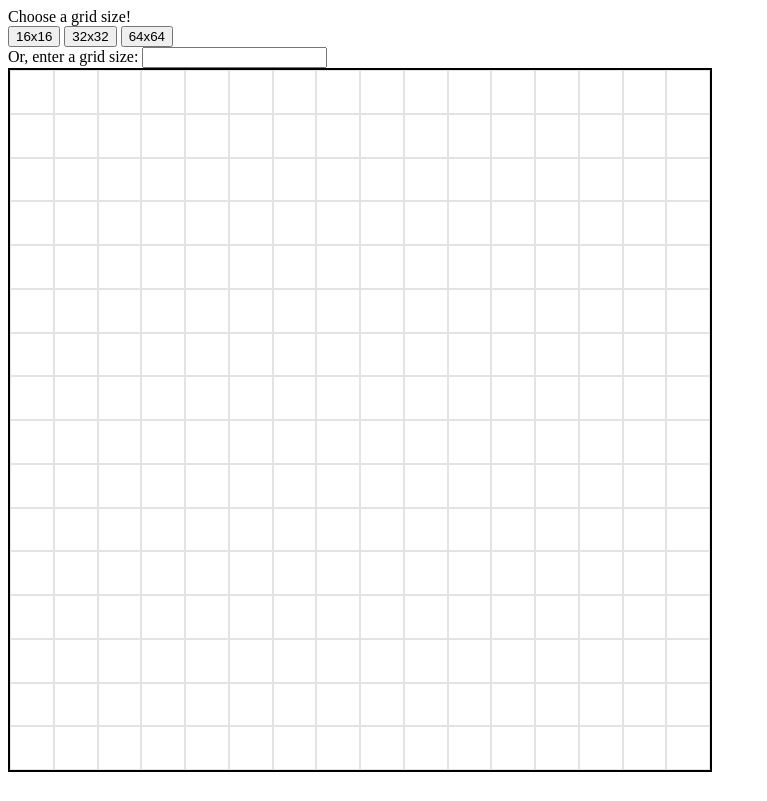
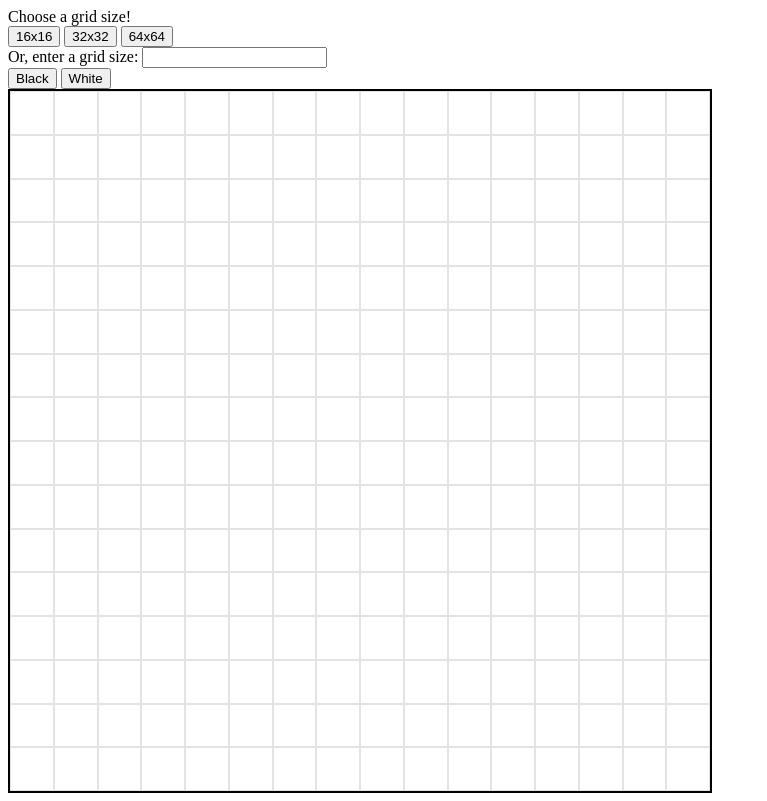
Before and after one commit to aygurs/etch-a-sketch, a plain HTML site: page index.html in a window 1280 px wide. Shown: the whole page, without its empty margins (0-767 px from the left). Drawn offline with Linux system fonts and the light colour scheme.

Commit message:
Add color buttons

```diff
--- a/index.html
+++ b/index.html
@@ -15,6 +15,8 @@
             <label for="gridSizeInput">Or, enter a grid size:</label>
             <input type="number" id="gridSizeInput">
         </div>
+        <button class="buttonBlack">Black</button>
+        <button class="buttonWhite">White</button>
         <div class="gridContainer"></div>
 
         <script src="./index.js"></script>
--- a/index.js
+++ b/index.js
@@ -3,6 +3,9 @@ const gridContainer = document.querySelector('.gridContainer');
 const button16 = document.querySelector('.button16');
 const button32 = document.querySelector('.button32');
 const button64 = document.querySelector('.button64');
+const buttonBlack = document.querySelector('.buttonBlack');
+const buttonWhite = document.querySelector('.buttonWhite');
+const gridSquare = document.querySelector('.gridSquare');
 
 // To make the base grid when loading the page start with 16x16
 for (let i = 0; i < (16 * 16); i++) {
```
Also changed, not shown: style.css (line endings or trailing spaces).
